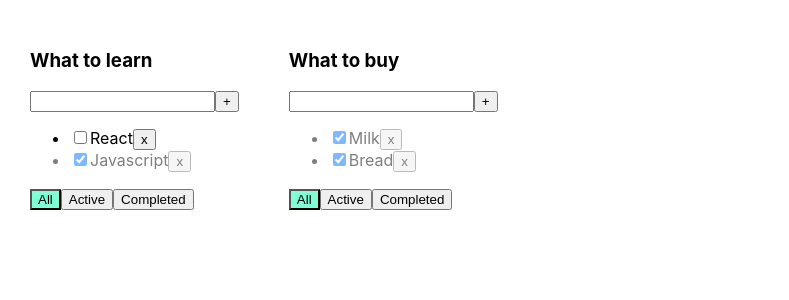
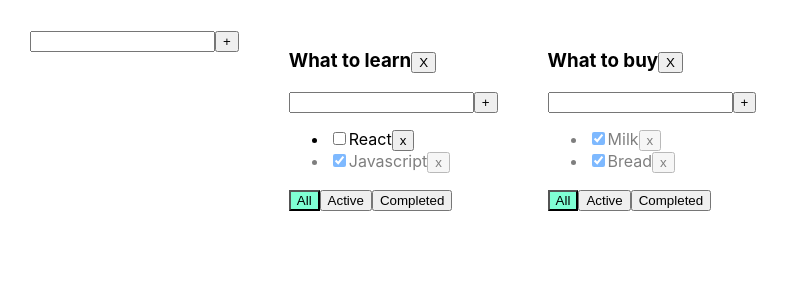
Before and after one commit to itsmeshusha/NewTodolist, a React (Create React App) app: page / in a window 1280 px wide. Shown: the top 300 px of the page, without its empty margins (0-789 px from the left). Built offline with nearby package versions, Linux system fonts and the light colour scheme.

Commit message:
lesson 6

```diff
--- /dev/null
+++ b/src/AddItemForm.tsx
@@ -0,0 +1,46 @@
+import React, {ChangeEvent, KeyboardEvent, useState} from "react";
+
+type AddItemFormPropsType = {
+    addItem: (title: string) => void
+}
+
+function AddItemForm(props: AddItemFormPropsType) {
+
+    const [title, setTitle] = useState('')
+    const [error, setError] = useState<string | null>(null)
+
+    const addItem = () => {
+        if (title.trim() !== "") {
+            props.addItem(title);
+            setTitle("");
+        } else {
+            setError("Title is required");
+        }
+    }
+
+    const onChangeHandler = (e: ChangeEvent<HTMLInputElement>) => {
+        setTitle(e.currentTarget.value)
+    }
+
+    const onKeyPressHandler = (e: KeyboardEvent<HTMLInputElement>) => {
+        setError(null)
+        if (e.charCode === 13) {
+            addItem()
+        }
+    }
+
+
+    return (
+        <div>
+
+                <input value={title}
+                       onChange={onChangeHandler}
+                       onKeyPress={onKeyPressHandler}
+                       className={error ? "error" : ""}
+                />
+                <button onClick={addItem}>+</button>
+                {error && <div className={"error-message"}>{error}</div> }
+            </div>
+    )}
+
+    export default AddItemForm
--- a/src/App.tsx
+++ b/src/App.tsx
@@ -2,9 +2,9 @@
 import './App.css';
 import Todolist, { TaskType } from "./Todolist";
 import {v1} from 'uuid';
+import AddItemForm from "./AddItemForm";
 
 export type FilterValuesType = "all" | "active" | "completed"
-
 
 export type TodolistType = {
     id: string
@@ -13,13 +13,13 @@
 
 }
 
+type TasksStateType = {
+    [key: string]: Array<TaskType>
+}
+
+
+
 function App() {
-
-    // const [tasks, setTasks] = useState([
-    //     {id: v1(), title: 'React', isDone: false},
-    //     {id: v1(), title: 'Javascript', isDone: true},
-    //     {id: v1(), title: 'HTML+CSS', isDone: true}
-    // ])
 
 
     let todolistId1 = v1()
@@ -38,7 +38,7 @@
         }
     ])
 
-    const [tasks, setTasks] = useState({
+    const [tasks, setTasks] = useState<TasksStateType>({
         [todolistId1]: [
             {id: v1(), title: 'React', isDone: false},
             {id: v1(), title: 'Javascript', isDone: true}
@@ -83,8 +83,42 @@
         }
     }
 
+    function changeTaskTitle(id: string, newTitle: string, todolistId: string) {
+        let todolistTask = tasks[todolistId]
+        let task = todolistTask.find(t => t.id === id)
+        if (task) {
+            task.title = newTitle
+            setTasks({...tasks})
+        }
+    }
+
+    function removeTodolist(id: string) {
+        setTodolists(todolists.filter(tl => tl.id != id));
+        delete tasks[id];
+        setTasks({...tasks});
+    }
+
+    function addTodolist (title: string) {
+        let newTodolistId = v1()
+        let newTodolist: TodolistType = {id: newTodolistId, title: title, filter: "all"}
+        setTodolists([newTodolist, ...todolists])
+        setTasks({
+            ...tasks,
+            [newTodolistId]: []
+        })
+    }
+    function changeTodolistTitle(id: string, title: string) {
+        let todolist = todolists.find(tl => tl.id === id)
+        if (todolist) {
+            todolist.title = title
+            setTodolists([...todolists])
+        }
+    }
+
     return (
         <div className="App">
+            <AddItemForm addItem={addTodolist} />
+
             {todolists.map(tl => {
                 let allTodolistTasks = tasks[tl.id]
                 let tasksForTodolist = allTodolistTasks
@@ -105,6 +139,9 @@
                     addTask={addTask}
                     changeStatus={changeStatus}
                     filter={tl.filter}
+                    removeTodolist={removeTodolist}
+                    changeTaskTitle={changeTaskTitle}
+                    changeTodolistTitle={changeTodolistTitle}
                 />
             })
             }
--- /dev/null
+++ b/src/EditableSpan.tsx
@@ -0,0 +1,31 @@
+import React, {useState, KeyboardEvent, ChangeEvent} from "react";
+
+type EditableSpanPropsType = {
+    value: string
+    onChange: (newValue: string) => void
+}
+
+const EditableSpan = (props: EditableSpanPropsType) => {
+    const [editMode, setEditMode] = useState(false)
+    const [title, setTitle] = useState(props.value)
+
+    const activateEditMode = () => {
+        setEditMode(true)
+        setTitle(props.value)
+    }
+
+    const activateViewMode = () => {
+        setEditMode(false)
+        props.onChange(title)
+    }
+
+    const changeTitle = (e: ChangeEvent<HTMLInputElement>) => {
+        setTitle(e.currentTarget.value)
+    }
+
+    return editMode
+    ? <input value={title} autoFocus onChange={changeTitle} onBlur={activateViewMode} />
+    : <span onDoubleClick={activateEditMode}>{props.value}</span>
+}
+
+export default EditableSpan;
--- a/src/Todolist.tsx
+++ b/src/Todolist.tsx
@@ -1,6 +1,8 @@
 import React, {ChangeEvent, KeyboardEvent, useState} from 'react';
 import './App.css';
 import {FilterValuesType} from "./App";
+import AddItemForm from "./AddItemForm";
+import EditableSpan from "./EditableSpan";
 
 export type TaskType = {
     id: string
@@ -17,6 +19,9 @@
     addTask: (title: string, todolistId: string) => void
     changeStatus: (id: string, isDone: boolean, todolistId: string) => void
     filter: FilterValuesType
+    removeTodolist: (id: string) => void
+    changeTaskTitle: (id: string, newTitle: string, todolistId: string) => void
+    changeTodolistTitle: (id: string, title: string) => void
 }
 
 function Todolist(props: TodolistPropsType) {
@@ -24,41 +29,31 @@
     const [title, setTitle] = useState('')
     const [error, setError] = useState<string | null>(null)
 
-    const addTask = () => {
-        let newTitle = title.trim();
-        if (newTitle !== "") {
-            props.addTask(newTitle, props.id);
-            setTitle("");
-        } else {
-            setError("Title is required");
-        }
+    const addTask = (title: string) => {
+        props.addTask(title, props.id)
     }
 
-    const onKeyPressHandler = (e: KeyboardEvent<HTMLInputElement>) => {
-        setError(null)
-        if (e.charCode === 13) {
-            addTask()
-        }
-    }
-
-    const onChangeHandler = (e: ChangeEvent<HTMLInputElement>) => {
-        setTitle(e.currentTarget.value)
+    const removeTodolist = () => {
+        props.removeTodolist(props.id)
     }
 
     const onAllClickHandler = () => props.changeFilter("all", props.id)
     const onActiveClickHandler = () => props.changeFilter("active", props.id)
     const onCompletedClickHandler = () => props.changeFilter("completed", props.id)
 
+    const changeTodolistTitle = (title: string) => {
+        props.changeTodolistTitle(props.id, title);
+    }
+
     return (
-    <div className="Todolist">
-        <h3>{props.title}</h3>
+    <div>
+        <h3>
+            <EditableSpan value={props.title} onChange={changeTodolistTitle} />
+        <button onClick={removeTodolist}>X</button>
+        </h3>
+        <AddItemForm addItem={addTask} />
         <div>
-            <input value={title}
-                   onChange={onChangeHandler}
-                   onKeyPress={onKeyPressHandler}
-                   className={error ? "error" : ""}
-            />
-            <button onClick={addTask}>+</button>
+
             {error && <div className={"error-message"}>{error}</div> }
         </div>
         <ul>
@@ -68,10 +63,13 @@
                     let newIsDoneValue = e.currentTarget.checked
                     props.changeStatus(t.id, newIsDoneValue, props.id)
                 }
+                const onTitleChangeHandler = (newValue: string) => {
+                    props.changeTaskTitle(t.id, newValue, props.id)
+                }
 
                 return <li key={t.id} className={t.isDone ? "is-done" : "" }>
                     <input type='checkbox' checked={t.isDone} onChange={onChangeHandler}/>
-                    <span>{t.title}</span>
+                    <EditableSpan value={t.title} onChange={onTitleChangeHandler}/>
                     <button onClick={onClickHandler}>x
                     </button>
                 </li>
```
